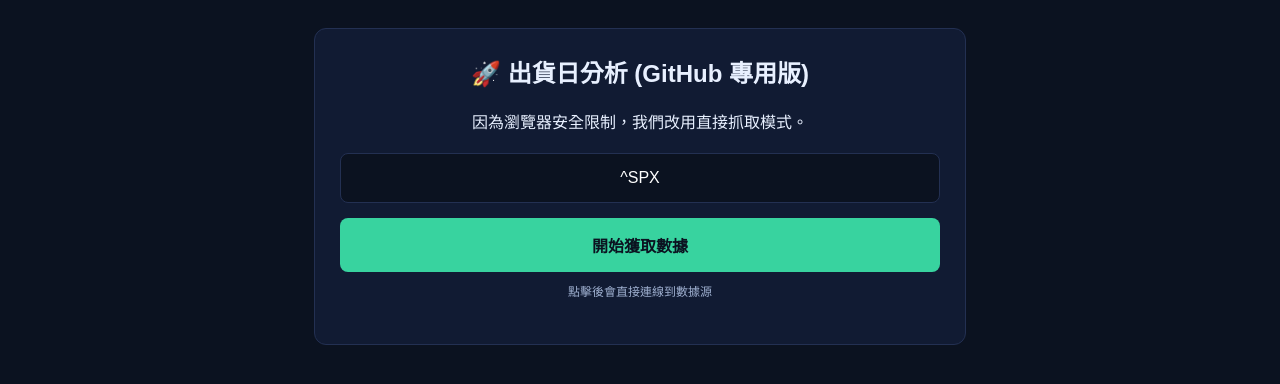
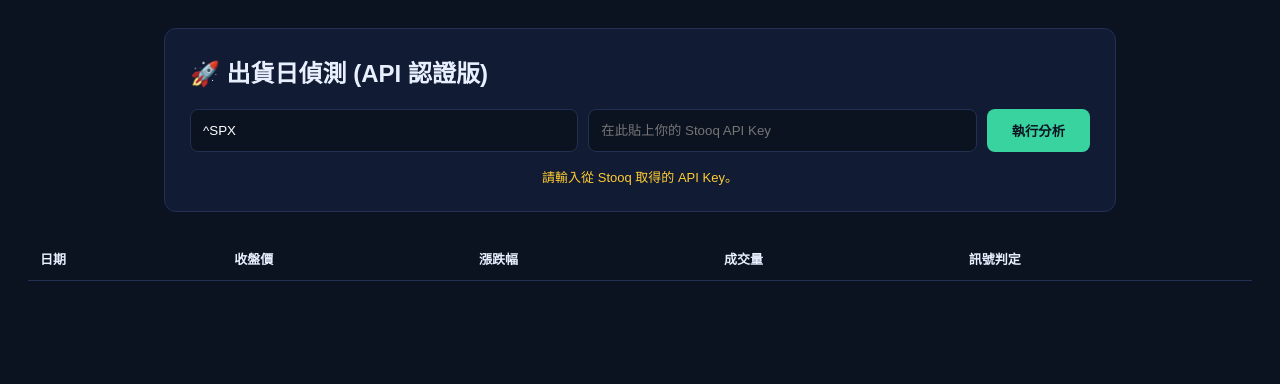
Before and after one commit to SumTsang-ux/portfolio, a plain HTML site: page sp.html in a window 1280 px wide. Drawn offline with Linux system fonts and the light colour scheme.

Commit message:
Update sp.html

```diff
--- a/sp.html
+++ b/sp.html
@@ -2,56 +2,109 @@
 <html lang="zh-Hant">
 <head>
     <meta charset="utf-8">
-    <title>S&P 500 出貨日偵測 - 穩定終極版</title>
+    <title>S&P 500 出貨日偵測 - API 版</title>
     <style>
         :root { --bg: #0b1220; --card: #111b33; --text: #e8f0ff; --ok: #38d39f; --danger: #ff4d4d; --warn: #ffcc33; }
         body { background: var(--bg); color: var(--text); font-family: sans-serif; padding: 20px; }
-        .card { background: var(--card); border-radius: 12px; padding: 25px; border: 1px solid #233052; max-width: 600px; margin: auto; text-align: center; }
-        .controls { display: flex; flex-direction: column; gap: 15px; margin-top: 20px; }
-        input { padding: 15px; background: #0b1220; color: white; border: 1px solid #233052; border-radius: 8px; font-size: 16px; text-align: center; }
-        button { background: var(--ok); color: #0b1220; font-weight: bold; cursor: pointer; border: none; padding: 15px; border-radius: 8px; font-size: 16px; }
-        .tip { font-size: 12px; color: #9fb0d0; margin-top: 10px; }
+        .card { background: var(--card); border-radius: 12px; padding: 25px; border: 1px solid #233052; max-width: 900px; margin: auto; }
+        .controls { display: flex; gap: 10px; margin-top: 15px; flex-wrap: wrap; }
+        input { flex-grow: 1; padding: 12px; background: #0b1220; color: white; border: 1px solid #233052; border-radius: 8px; min-width: 200px; }
+        button { background: var(--ok); color: #0b1220; font-weight: bold; cursor: pointer; border: none; padding: 12px 25px; border-radius: 8px; }
+        table { width: 100%; margin-top: 25px; border-collapse: collapse; }
+        th, td { padding: 12px; text-align: left; border-bottom: 1px solid #233052; font-size: 13px; }
+        .tag { padding: 2px 6px; border-radius: 4px; font-size: 11px; font-weight: bold; color: #000; }
+        #status { margin-top: 15px; font-size: 13px; color: var(--warn); text-align: center; }
     </style>
 </head>
 <body>
 
 <div class="card">
-    <h2 style="margin-top:0;">🚀 出貨日分析 (GitHub 專用版)</h2>
-    <p>因為瀏覽器安全限制，我們改用直接抓取模式。</p>
-
+    <h2 style="margin-top:0;">🚀 出貨日偵測 (API 認證版)</h2>
     <div class="controls">
-        <input type="text" id="symbol" value="^SPX" placeholder="輸入代號 (如 ^SPX, SPY.US)">
-        <button onclick="downloadAndAnalyze()">開始獲取數據</button>
+        <input type="text" id="symbol" value="^SPX" placeholder="指數代號">
+        <input type="text" id="apikey" placeholder="在此貼上你的 Stooq API Key">
+        <button onclick="fetchWithKey()">執行分析</button>
     </div>
-
-    <p class="tip">點擊後會直接連線到數據源</p>
-    <div id="status" style="margin-top:20px; color:var(--warn)"></div>
+    <div id="status">請輸入從 Stooq 取得的 API Key。</div>
 </div>
 
+<table>
+    <thead>
+        <tr><th>日期</th><th>收盤價</th><th>漲跌幅</th><th>成交量</th><th>訊號判定</th></tr>
+    </thead>
+    <tbody id="tbody"></tbody>
+</table>
+
 <script>
-    function downloadAndAnalyze() {
-        const sym = document.getElementById('symbol').value.toLowerCase().trim();
+    async function fetchWithKey() {
+        const sym = document.getElementById('symbol').value.trim();
+        const key = document.getElementById('apikey').value.trim();
         const status = document.getElementById('status');
+        const tbody = document.getElementById('tbody');
 
-        status.innerText = "⚡ 正在準備數據，請稍候...";
+        if (!key) {
+            status.innerText = "❌ 錯誤：請先輸入 API Key。";
+            return;
+        }
 
-        // 這是 Stooq 官方的 CSV 下載網址
-        // 直接讓瀏覽器導向這個網址，避開所有 CORS 攔截
-        const downloadUrl = `https://stooq.com/q/d/l/?s=${sym}&i=d&f=sd2ohclv&p=1`;
+        status.innerText = "⚡ 正在連線獲取數據...";
+        tbody.innerHTML = "";
 
-        // 為了不讓你離開現在的網頁，我們用在新分頁開啟的方式
-        window.open(downloadUrl, '_blank');
+        // 使用 AllOrigins Proxy 繞過跨域限制，並帶上你取得的 API Key
+        const target = `https://stooq.com/q/d/l/?s=${sym}&i=d&f=sd2ohclv&p=1&apikey=${key}`;
+        const url = `https://api.allorigins.win/get?url=${encodeURIComponent(target)}`;
 
-        status.innerHTML = `
-            <div style="text-align:left; background:#0b1220; padding:15px; border-radius:8px; margin-top:10px;">
-                <p style="color:var(--ok)">✅ 已開啟數據下載窗口！</p>
-                <p style="font-size:13px; color:#e8f0ff;">Stooq 會下載一個 CSV 檔案。你可以：</p>
-                <ol style="font-size:13px; color:#e8f0ff;">
-                    <li>打開該檔案。</li>
-                    <li>檢查 <b>Volume (成交量)</b> 是否大於前一日。</li>
-                    <li>檢查 <b>Close (收盤)</b> 跌幅是否超過 0.2%。</li>
-                </ol>
-            </div>`;
+        try {
+            const resp = await fetch(url);
+            const json = await resp.json();
+            const csvText = json.contents;
+
+            if (csvText.includes("Invalid API Key") || csvText.length < 50) {
+                throw new Error("API Key 無效或已過期");
+            }
+
+            const lines = csvText.trim().split('\n');
+            const data = lines.slice(1);
+            let html = "";
+            let distCount = 0;
+
+            // 從最新數據往前分析
+            for (let i = data.length - 1; i > 0; i--) {
+                const current = data[i].split(',');
+                const prev = data[i-1].split(',');
+
+                const date = current[0];
+                const close = parseFloat(current[4]);
+                const prevClose = parseFloat(prev[4]);
+                const vol = parseInt(current[5]);
+                const prevVol = parseInt(prev[5]);
+
+                if (isNaN(close) || isNaN(vol)) continue;
+
+                const change = ((close - prevClose) / prevClose) * 100;
+                let signal = "";
+
+                if (change < -0.2 && vol > prevVol) {
+                    signal = '<span class="tag" style="background:var(--warn)">出貨日</span>';
+                    distCount++;
+                }
+
+                html += `<tr>
+                    <td>${date}</td>
+                    <td>${close.toFixed(2)}</td>
+                    <td style="color:${change < 0 ? 'var(--danger)' : 'var(--ok)'}">${change.toFixed(2)}%</td>
+                    <td>${(vol/1000000).toFixed(2)}M</td>
+                    <td>${signal}</td>
+                </tr>`;
+            }
+
+            tbody.innerHTML = html;
+            status.innerText = `✅ 分析完成！偵測到 ${distCount} 次出貨訊號。`;
+
+        } catch (e) {
+            status.innerText = `❌ 錯誤：${e.message}`;
+            console.error(e);
+        }
     }
 </script>
 </body>
```
